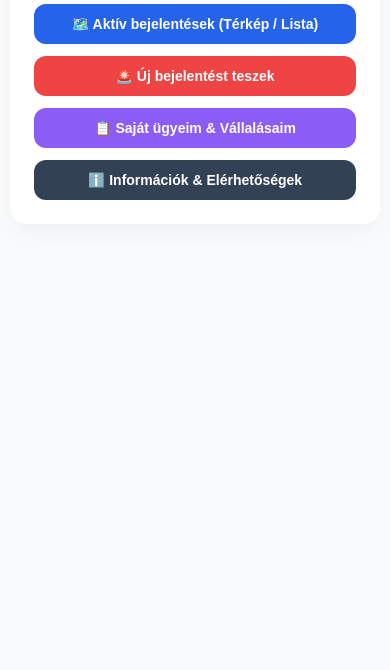
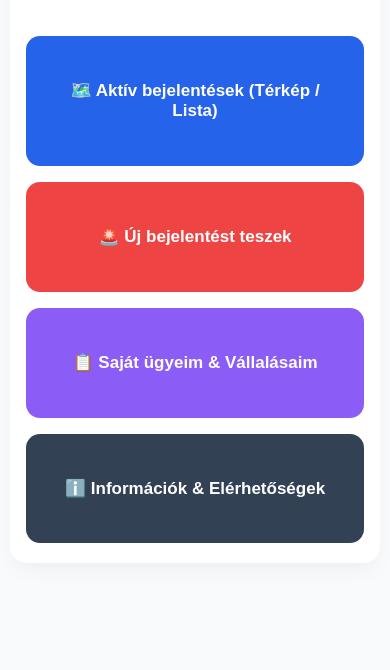
Before and after one commit to kuriouss33/allatmento-portal, a plain HTML site: page index.html in a window 390 px wide. Shown: the part 174-844 px from the top of the page. Drawn offline with nearby package versions, Linux system fonts and the light colour scheme; some packages are replaced by stand-ins of ours; no server answers; a script that the page names is missing.

Commit message:
Restore global styles and improve layout
Restores global reset styles and main container layout for better responsiveness.

```diff
--- a/style.css
+++ b/style.css
@@ -527,3 +527,38 @@ textarea { resize: vertical; min-height: 80px; }
   border-color: #dc2626 !important;
   color: #dc2626 !important;
 }
+
+/* === FŐMENÜ FÜGGŐLEGES (VERTIKÁLIS) KIJELZŐ-KITÖLTÉSE === */
+
+/* A főmenü konténerét rugalmas magasításra állítjuk */
+#step0 {
+  display: flex;
+  flex-direction: column;
+  justify-content: space-between;
+  min-height: 85vh; /* A mobilképernyő magasságának 85%-át kitölti */
+  padding: 20px 16px;
+  box-sizing: border-box;
+}
+
+/* A gombok csoportja kitölti a fennmaradó függőleges helyet */
+#step0 .menu-actions {
+  display: flex;
+  flex-direction: column;
+  gap: 16px; /* Gombok közötti távolság */
+  flex-grow: 1;
+  justify-content: center;
+  margin-top: 20px;
+}
+
+/* A főmenü gombjai magasabbak/vastagabbak lesznek */
+#step0 .menu-actions .btn {
+  flex: 1; /* Egyenlő arányban elosztja a magasságot a gombok között */
+  display: flex;
+  align-items: center;
+  justify-content: center;
+  padding: 18px 20px;
+  font-size: 17px;
+  font-weight: 700;
+  border-radius: 14px;
+  min-height: 60px; /* Biztosítja a kényelmes, vastag nyomófelületet */
+}
```
